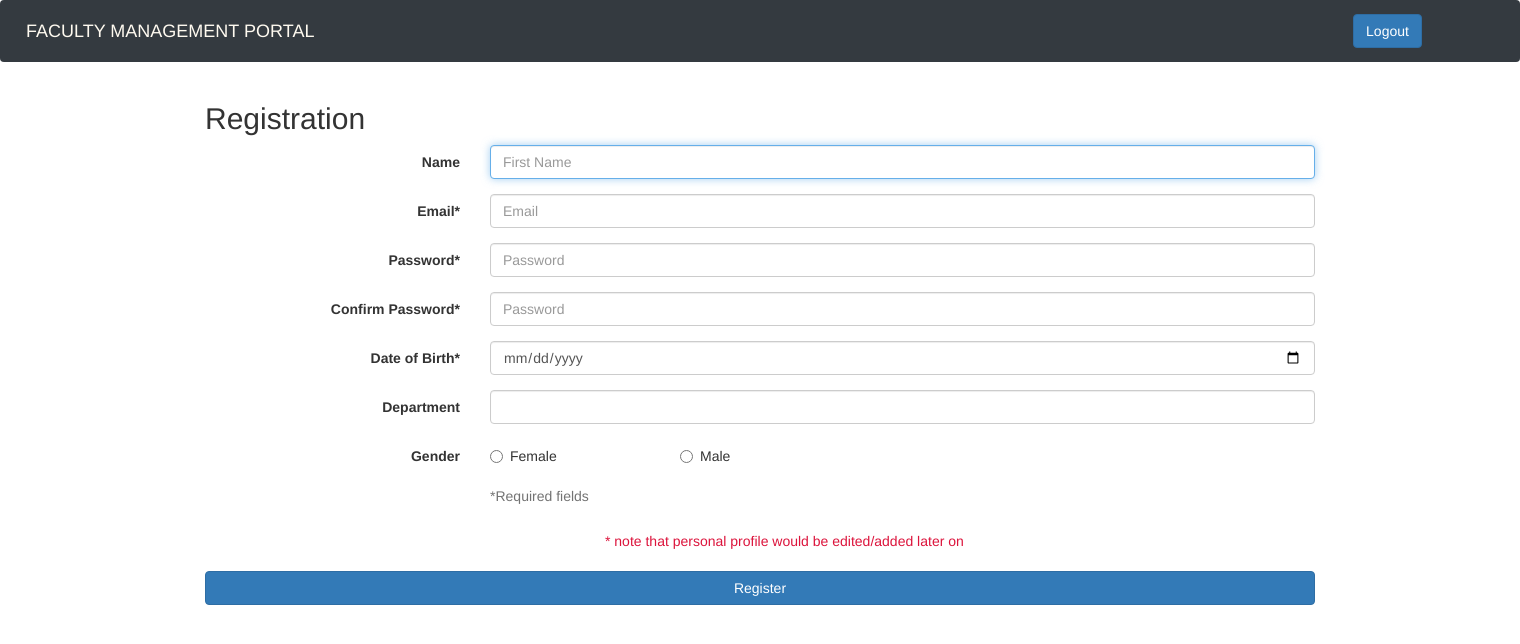
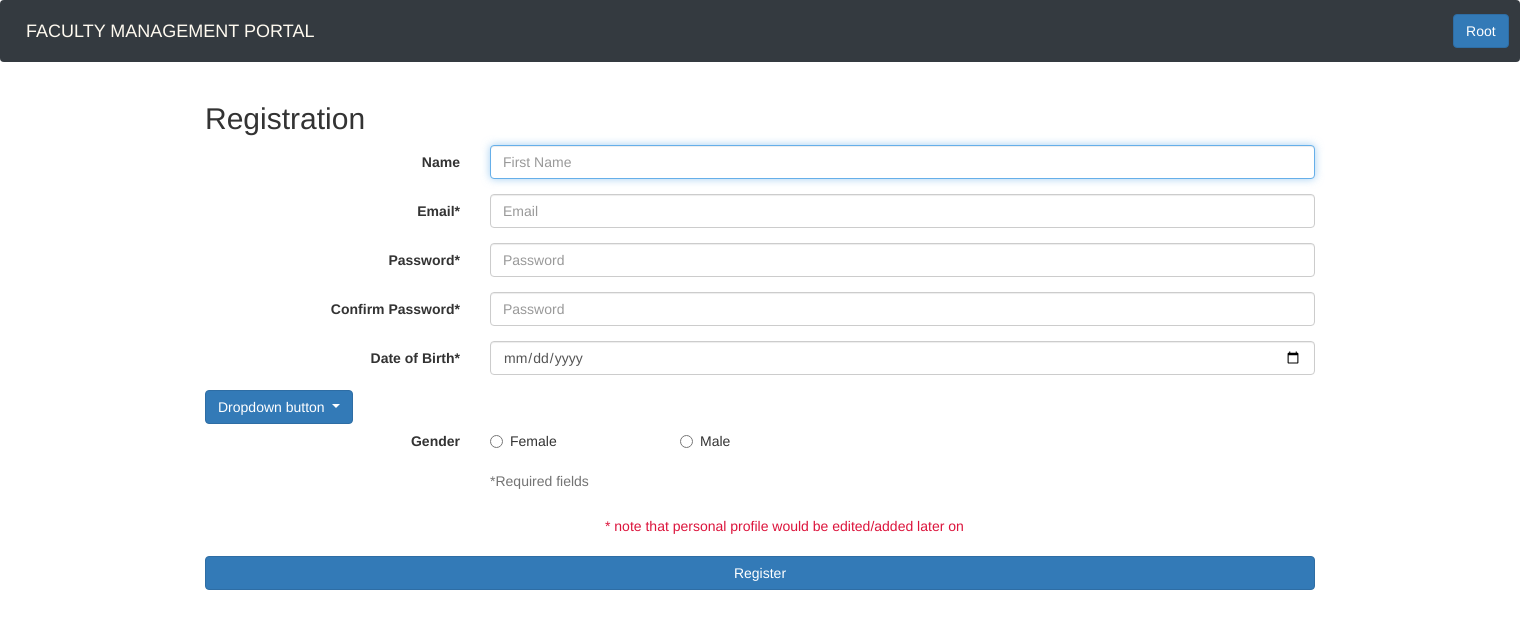
Before and after one commit to SoumyaDandapat/Faculty-Portal, a Flask app: page /register in a window 1520 px wide; the page is wider, and only the part inside the window is pictured. Shown: the top 644 px of that part. Run offline with Flask 2, Linux system fonts and the light colour scheme; some libraries are stand-ins or nearby versions.

Commit message:
updated html

```diff
--- a/database/schema.sql
+++ b/database/schema.sql
@@ -6,8 +6,9 @@ create table const(
 
 create table employees(
     eid int primary key default 0,
+    name varchar(20),
     pwd varchar(30) not null,
-    dept varchar(5),
+    dept varchar(3),
     dob date,
     gender varchar(1),
     leaves_left int
--- a/server.py
+++ b/server.py
@@ -8,7 +8,7 @@ app = Flask(__name__)
 pobj= None
 nobj=None
 app.secret_key = 'qwertyuiopqazwsx'
-uneditable_content=["","_id","eid","name","dept"]
+uneditable_content_personal=["","_id","eid","name","dept"]
 
 
 def initializer():
@@ -21,11 +21,10 @@ def filter_dictionary_personal_profile(old,new_html):
     new={}
     siz=(int((len(new_html)/2))-1)
     for x in range(siz):
-                h=new_html["head"+str(x)]
-                p=new_html["par"+str(x)]
-                if(h=="" or p=="" or h=="_id" or h=="eid"):
-                    continue
-                new[h]=p
+        h=new_html["head"+str(x)]
+        p=new_html["par"+str(x)]
+        if h not in uneditable_content_personal:
+            new[h]=p
     ###
     uns={}
     upd={}
@@ -40,7 +39,7 @@ def filter_dictionary_personal_profile(old,new_html):
 
     newh=new_html["newh"]
     newp=new_html["newp"]
-    if(newh!="" and newp!="" and newh!="_id" and newh!="eid"):
+    if newh not in uneditable_content_personal:
         upd[newh]=newp
 
     return (uns,upd)
@@ -93,9 +92,9 @@ def register_page():
         return render_template('register.html')
     else:
         input=request.form.to_dict()
-        if(nobj.check_mail(input["contact"])):
-            eid=pobj.insert(data=input)
-            nobj.insert_data({"eid":eid,"name":input["name"],"contact":input["contact"]})
+        eid=pobj.insert(data=input)
+        if(eid!=-1):
+            nobj.insert_data({"eid":eid,"name":input["name"],"contact":input["contact"],"department":input["dept"]})
             return render_template("registration_successfull.html",eid=str(eid))
         else:
             return redirect(url_for("register_page"))
--- a/templates/base.html
+++ b/templates/base.html
@@ -49,8 +49,8 @@
             <a class="navbar-brand" style="color:floralwhite">FACULTY MANAGEMENT PORTAL</a>
             <div class="col-8"></div>
             <div class="col-3">
-            <!-- <button class="btn btn-primary" style='margin-left:100px;margin-right:16px' onclick="location.href = '/navhandler!register'" type="logout">Register</button> -->
-            <button class="btn btn-primary" style='margin-right:20px'  onclick="location.href = 'http://localhost:5000/logout'" type="logout" >Logout</button>
+            <button class="btn btn-primary" style='margin-left:100px;margin-right:16px' onclick="location.href = '/'" type="logout">Root</button>
+            <button class="btn btn-primary" style='margin-right:20px'  onclick="location.href = '/logout'" type="logout" >Logout</button>
             </div>
         </nav>
 
--- a/templates/register.html
+++ b/templates/register.html
@@ -64,25 +64,17 @@
             </div>
         </div>
 
-        <div class="form-group">
-                <label for="birthDate" class="col-sm-3 control-label">Department</label>
-                <div class="col-sm-9">
-                    <input type="text" id="birthDate" class="form-control" name="dept" required>
-                </div>
+        <div class="dropdown">
+            <button type="button" class="btn btn-primary dropdown-toggle" data-toggle="dropdown">
+              Dropdown button
+            </button>
+            <div class="dropdown-menu">
+                <type="button" name="dept" value="CSE"></type>
+                <type="button" name="dept" value="CF"></type>
+                <type="button" name="dept" value="EE"></type>
+                <type="button" name="dept" value="ME"></type>
             </div>
-        <!-- <div class="form-group">
-            <label for="join_date" class="col-sm-3 control-label">Date of joining*</label>
-            <div class="col-sm-9">
-                <input type="date" id="join_date" class="form-control" name="doj" required>
-            </div>
-        </div> -->
-        <!-- <div class="form-group">
-            <label for="phoneNumber" class="col-sm-3 control-label">Phone number </label>
-            <div class="col-sm-9">
-                <input type="phoneNumber" id="phoneNumber" placeholder="Phone number" class="form-control" name="phno" required>
-                <span class="help-block">Your phone number won't be disclosed anywhere </span>
-            </div>
-        </div> -->
+          </div>
         <div class="form-group">
             <label class="control-label col-sm-3">Gender</label>
             <div class="col-sm-6">
```
Also changed, not shown: templates/public_list.html (+0 -12 lines), templates/public_profile.html (+9 -4 lines).
